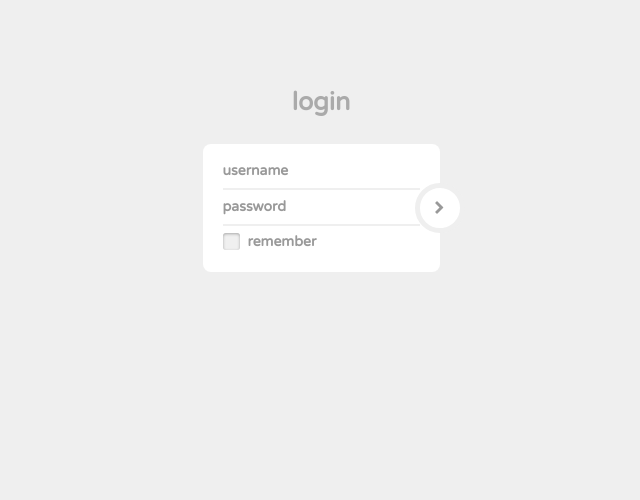
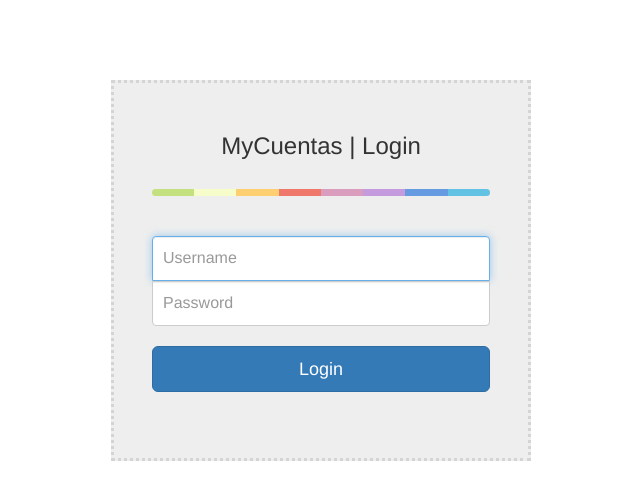
Before and after one commit to scimaginsoft/cuentas, a PHP site: page /login.php in a window 1280 px wide. Shown: the top 500 px of the page, without its empty margins (319-959 px from the left). Run offline with PHP 8.4, Linux system fonts and the light colour scheme; some libraries are stand-ins or nearby versions.

Commit message:
Actualizacion

```diff
--- a/actions/mainAppFunctions.php
+++ b/actions/mainAppFunctions.php
@@ -199,7 +199,7 @@ function selectCuenta()
 	}
 }
 
-function findBanco($intCuenta)
+function findCuenta($intCuenta)
 {
 	if(!empty($intCuenta) && is_int($intCuenta)) {
 		$query = "SELECT int_cuenta, int_banco, str_cuenta FROM cat_cuentas WHERE int_cuenta = :intCuenta";
--- a/classes/settings.ini.php
+++ b/classes/settings.ini.php
@@ -3,4 +3,4 @@
 host = localhost
 user = root
 password =
-dbname = cuentas
+dbname = mycuentas
--- a/css/styles.css
+++ b/css/styles.css
@@ -1,267 +1,47 @@
-/*=== 1. General Structure ===*/
-html,
-body {
-  background: #efefef;
+.wrapper {
+  margin-top: 80px;
+  margin-bottom: 20px;
+}
+
+.form-signin {
+  max-width: 420px;
+  padding: 30px 38px 66px;
+  margin: 0 auto;
+  background-color: #eee;
+  border: 3px dotted rgba(0,0,0,0.1);
+  }
+
+.form-signin-heading {
+  text-align:center;
+  margin-bottom: 30px;
+}
+
+.form-control {
+  position: relative;
+  font-size: 16px;
+  height: auto;
   padding: 10px;
-  font-family: 'Varela Round';
 }
-/*=== 2. Anchor Link ===*/
-a {
-  color: #aaaaaa;
-  transition: all ease-in-out 200ms;
+
+input[type="text"] {
+  margin-bottom: 0px;
+  border-bottom-left-radius: 0;
+  border-bottom-right-radius: 0;
 }
-a:hover {
-  color: #333333;
-  text-decoration: none;
+
+input[type="password"] {
+  margin-bottom: 20px;
+  border-top-left-radius: 0;
+  border-top-right-radius: 0;
 }
-/*=== 3. Text Outside the Box ===*/
-.etc-login-form {
-  color: #919191;
-  padding: 10px 20px;
+
+.colorgraph {
+  height: 7px;
+  border-top: 0;
+  background: #c4e17f;
+  border-radius: 5px;
+  background-image: -webkit-linear-gradient(left, #c4e17f, #c4e17f 12.5%, #f7fdca 12.5%, #f7fdca 25%, #fecf71 25%, #fecf71 37.5%, #f0776c 37.5%, #f0776c 50%, #db9dbe 50%, #db9dbe 62.5%, #c49cde 62.5%, #c49cde 75%, #669ae1 75%, #669ae1 87.5%, #62c2e4 87.5%, #62c2e4);
+  background-image: -moz-linear-gradient(left, #c4e17f, #c4e17f 12.5%, #f7fdca 12.5%, #f7fdca 25%, #fecf71 25%, #fecf71 37.5%, #f0776c 37.5%, #f0776c 50%, #db9dbe 50%, #db9dbe 62.5%, #c49cde 62.5%, #c49cde 75%, #669ae1 75%, #669ae1 87.5%, #62c2e4 87.5%, #62c2e4);
+  background-image: -o-linear-gradient(left, #c4e17f, #c4e17f 12.5%, #f7fdca 12.5%, #f7fdca 25%, #fecf71 25%, #fecf71 37.5%, #f0776c 37.5%, #f0776c 50%, #db9dbe 50%, #db9dbe 62.5%, #c49cde 62.5%, #c49cde 75%, #669ae1 75%, #669ae1 87.5%, #62c2e4 87.5%, #62c2e4);
+  background-image: linear-gradient(to right, #c4e17f, #c4e17f 12.5%, #f7fdca 12.5%, #f7fdca 25%, #fecf71 25%, #fecf71 37.5%, #f0776c 37.5%, #f0776c 50%, #db9dbe 50%, #db9dbe 62.5%, #c49cde 62.5%, #c49cde 75%, #669ae1 75%, #669ae1 87.5%, #62c2e4 87.5%, #62c2e4);
 }
-.etc-login-form p {
-  margin-bottom: 5px;
-}
-/*=== 4. Main Form ===*/
-.login-form-1 {
-  max-width: 300px;
-  border-radius: 5px;
-  display: inline-block;
-}
-.main-login-form {
-  position: relative;
-}
-.login-form-1 .form-control {
-  border: 0;
-  box-shadow: 0 0 0;
-  border-radius: 0;
-  background: transparent;
-  color: #555555;
-  padding: 7px 0;
-  font-weight: bold;
-  height:auto;
-}
-.login-form-1 .form-control::-webkit-input-placeholder {
-  color: #999999;
-}
-.login-form-1 .form-control:-moz-placeholder,
-.login-form-1 .form-control::-moz-placeholder,
-.login-form-1 .form-control:-ms-input-placeholder {
-  color: #999999;
-}
-.login-form-1 .form-group {
-  margin-bottom: 0;
-  border-bottom: 2px solid #efefef;
-  padding-right: 20px;
-  position: relative;
-}
-.login-form-1 .form-group:last-child {
-  border-bottom: 0;
-}
-.login-group {
-  background: #ffffff;
-  color: #999999;
-  border-radius: 8px;
-  padding: 10px 20px;
-}
-.login-group-checkbox {
-  padding: 5px 0;
-}
-/*=== 5. Login Button ===*/
-.login-form-1 .login-button {
-  position: absolute;
-  right: -25px;
-  top: 50%;
-  background: #ffffff;
-  color: #999999;
-  padding: 11px 0;
-  width: 50px;
-  height: 50px;
-  margin-top: -25px;
-  border: 5px solid #efefef;
-  border-radius: 50%;
-  transition: all ease-in-out 500ms;
-}
-.login-form-1 .login-button:hover {
-  color: #555555;
-  transform: rotate(450deg);
-}
-.login-form-1 .login-button.clicked {
-  color: #555555;
-}
-.login-form-1 .login-button.clicked:hover {
-  transform: none;
-}
-.login-form-1 .login-button.clicked.success {
-  color: #2ecc71;
-}
-.login-form-1 .login-button.clicked.error {
-  color: #e74c3c;
-}
-/*=== 6. Form Invalid ===*/
-label.form-invalid {
-  position: absolute;
-  top: 0;
-  right: 0;
-  z-index: 5;
-  display: block;
-  margin-top: -25px;
-  padding: 7px 9px;
-  background: #777777;
-  color: #ffffff;
-  border-radius: 5px;
-  font-weight: bold;
-  font-size: 11px;
-}
-label.form-invalid:after {
-  top: 100%;
-  right: 10px;
-  border: solid transparent;
-  content: " ";
-  height: 0;
-  width: 0;
-  position: absolute;
-  pointer-events: none;
-  border-color: transparent;
-  border-top-color: #777777;
-  border-width: 6px;
-}
-/*=== 7. Form - Main Message ===*/
-.login-form-main-message {
-  background: #ffffff;
-  color: #999999;
-  border-left: 3px solid transparent;
-  border-radius: 3px;
-  margin-bottom: 8px;
-  font-weight: bold;
-  height: 0;
-  padding: 0 20px 0 17px;
-  opacity: 0;
-  transition: all ease-in-out 200ms;
-}
-.login-form-main-message.show {
-  height: auto;
-  opacity: 1;
-  padding: 10px 20px 10px 17px;
-}
-.login-form-main-message.success {
-  border-left-color: #2ecc71;
-}
-.login-form-main-message.error {
-  border-left-color: #e74c3c;
-}
-/*=== 8. Custom Checkbox & Radio ===*/
-/* Base for label styling */
-[type="checkbox"]:not(:checked),
-[type="checkbox"]:checked,
-[type="radio"]:not(:checked),
-[type="radio"]:checked {
-  position: absolute;
-  left: -9999px;
-}
-[type="checkbox"]:not(:checked) + label,
-[type="checkbox"]:checked + label,
-[type="radio"]:not(:checked) + label,
-[type="radio"]:checked + label {
-  position: relative;
-  padding-left: 25px;
-  padding-top: 1px;
-  cursor: pointer;
-}
-/* checkbox aspect */
-[type="checkbox"]:not(:checked) + label:before,
-[type="checkbox"]:checked + label:before,
-[type="radio"]:not(:checked) + label:before,
-[type="radio"]:checked + label:before {
-  content: '';
-  position: absolute;
-  left: 0;
-  top: 2px;
-  width: 17px;
-  height: 17px;
-  border: 0px solid #aaa;
-  background: #f0f0f0;
-  border-radius: 3px;
-  box-shadow: inset 0 1px 3px rgba(0, 0, 0, 0.3);
-}
-/* checked mark aspect */
-[type="checkbox"]:not(:checked) + label:after,
-[type="checkbox"]:checked + label:after,
-[type="radio"]:not(:checked) + label:after,
-[type="radio"]:checked + label:after {
-  position: absolute;
-  color: #555555;
-  transition: all .2s;
-}
-/* checked mark aspect changes */
-[type="checkbox"]:not(:checked) + label:after,
-[type="radio"]:not(:checked) + label:after {
-  opacity: 0;
-  transform: scale(0);
-}
-[type="checkbox"]:checked + label:after,
-[type="radio"]:checked + label:after {
-  opacity: 1;
-  transform: scale(1);
-}
-/* disabled checkbox */
-[type="checkbox"]:disabled:not(:checked) + label:before,
-[type="checkbox"]:disabled:checked + label:before,
-[type="radio"]:disabled:not(:checked) + label:before,
-[type="radio"]:disabled:checked + label:before {
-  box-shadow: none;
-  border-color: #8c8c8c;
-  background-color: #878787;
-}
-[type="checkbox"]:disabled:checked + label:after,
-[type="radio"]:disabled:checked + label:after {
-  color: #555555;
-}
-[type="checkbox"]:disabled + label,
-[type="radio"]:disabled + label {
-  color: #8c8c8c;
-}
-/* accessibility */
-[type="checkbox"]:checked:focus + label:before,
-[type="checkbox"]:not(:checked):focus + label:before,
-[type="checkbox"]:checked:focus + label:before,
-[type="checkbox"]:not(:checked):focus + label:before {
-  border: 1px dotted #f6f6f6;
-}
-/* hover style just for information */
-label:hover:before {
-  border: 1px solid #f6f6f6 !important;
-}
-/*=== Customization ===*/
-/* radio aspect */
-[type="checkbox"]:not(:checked) + label:before,
-[type="checkbox"]:checked + label:before {
-  border-radius: 3px;
-}
-[type="radio"]:not(:checked) + label:before,
-[type="radio"]:checked + label:before {
-  border-radius: 35px;
-}
-/* selected mark aspect */
-[type="checkbox"]:not(:checked) + label:after,
-[type="checkbox"]:checked + label:after {
-  content: '✔';
-  top: 0;
-  left: 2px;
-  font-size: 14px;
-}
-[type="radio"]:not(:checked) + label:after,
-[type="radio"]:checked + label:after {
-  content: '\2022';
-  top: 0;
-  left: 3px;
-  font-size: 30px;
-  line-height: 25px;
-}
-/*=== 9. Misc ===*/
-.logo {
-  padding: 15px 0;
-  font-size: 25px;
-  color: #aaaaaa;
-  font-weight: bold;
-}
--- a/js/application.js
+++ b/js/application.js
@@ -1,156 +1,24 @@
-(function($) {
-    "use strict";
-
-	// Options for Message
-	//----------------------------------------------
-  var options = {
-	  'btn-loading': '<i class="fa fa-spinner fa-pulse"></i>',
-	  'btn-success': '<i class="fa fa-check"></i>',
-	  'btn-error': '<i class="fa fa-remove"></i>',
-	  'msg-success': 'All Good! Redirecting...',
-	  'msg-error': 'Wrong login credentials!',
-	  'useAJAX': true,
-  };
-
-	// Login Form
-	//----------------------------------------------
-	// Validation
-  $("#login-form").validate({
+$(document).ready(function() {
+	$('#Login_Form').validate({
 		rules: {
-      lg_username: "required",
-  	  lg_password: "required",
+			strUsername: {required: true},
+			strClave: {required: true}
 		},
-  	errorClass: "form-invalid"
-  });
-
-	// Form Submission
-  $("#login-form").submit(function() {
-  	remove_loading($(this));
-
-		if(options['useAJAX'] == true)
-		{
-			// Dummy AJAX request (Replace this with your AJAX code)
-		  // If you don't want to use AJAX, remove this
-  	  dummy_submit_form($(this));
-
-		  // Cancel the normal submission.
-		  // If you don't want to use AJAX, remove this
-  	  return false;
+		messages: {
+			strUsername: "El campo nombre de usuario es requerido",
+			strClave: "El campo contraseña es requerido"
+		},
+		submitHandler: function(form) {
+			var data = $('#Login_Form').serialize();
+			$.ajax({
+				url: 'http://localhost/mycuentas/actions/appActions.php',
+				type: 'POST',
+				dataType: 'json',
+				data: data,
+				success: function(response) {
+					alert(response.mensaje);
 				}
 			});
-
-	// Register Form
-	//----------------------------------------------
-	// Validation
-  $("#register-form").validate({
-  	rules: {
-      reg_username: "required",
-  	  reg_password: {
-  			required: true,
-  			minlength: 5
-  		},
-   		reg_password_confirm: {
-  			required: true,
-  			minlength: 5,
-  			equalTo: "#register-form [name=reg_password]"
-  		},
-  		reg_email: {
-  	    required: true,
-  			email: true
-  		},
-  		reg_agree: "required",
-    },
-	  errorClass: "form-invalid",
-	  errorPlacement: function( label, element ) {
-	    if( element.attr( "type" ) === "checkbox" || element.attr( "type" ) === "radio" ) {
-    		element.parent().append( label ); // this would append the label after all your checkboxes/labels (so the error-label will be the last element in <div class="controls"> )
-	    }
-			else {
-  	  	label.insertAfter( element ); // standard behaviour
-  	  }
 		}
 	});
-
-  // Form Submission
-  $("#register-form").submit(function() {
-  	remove_loading($(this));
-
-		if(options['useAJAX'] == true)
-		{
-			// Dummy AJAX request (Replace this with your AJAX code)
-		  // If you don't want to use AJAX, remove this
-  	  dummy_submit_form($(this));
-
-		  // Cancel the normal submission.
-		  // If you don't want to use AJAX, remove this
-  	  return false;
-		}
 });
-
-	// Forgot Password Form
-	//----------------------------------------------
-	// Validation
-  $("#forgot-password-form").validate({
-  	rules: {
-      fp_email: "required",
-    },
-  	errorClass: "form-invalid"
-  });
-
-	// Form Submission
-  $("#forgot-password-form").submit(function() {
-  	remove_loading($(this));
-
-		if(options['useAJAX'] == true)
-		{
-			// Dummy AJAX request (Replace this with your AJAX code)
-		  // If you don't want to use AJAX, remove this
-  	  dummy_submit_form($(this));
-
-		  // Cancel the normal submission.
-		  // If you don't want to use AJAX, remove this
-  	  return false;
-		}
-  });
-
-	// Loading
-	//----------------------------------------------
-  function remove_loading($form)
-  {
-  	$form.find('[type=submit]').removeClass('error success');
-  	$form.find('.login-form-main-message').removeClass('show error success').html('');
-  }
-
-  function form_loading($form)
-  {
-    $form.find('[type=submit]').addClass('clicked').html(options['btn-loading']);
-  }
-
-  function form_success($form)
-  {
-	  $form.find('[type=submit]').addClass('success').html(options['btn-success']);
-	  $form.find('.login-form-main-message').addClass('show success').html(options['msg-success']);
-  }
-
-  function form_failed($form)
-  {
-  	$form.find('[type=submit]').addClass('error').html(options['btn-error']);
-  	$form.find('.login-form-main-message').addClass('show error').html(options['msg-error']);
-  }
-
-	// Dummy Submit Form (Remove this)
-	//----------------------------------------------
-	// This is just a dummy form submission. You should use your AJAX function or remove this function if you are not using AJAX.
-  function dummy_submit_form($form)
-  {
-  	if($form.valid())
-  	{
-  		form_loading($form);
-
-  		setTimeout(function() {
-  			form_success($form);
-  		}, 2000);
-  	}
-  }
-
-})(jQuery);
--- a/js/custom.js
+++ /dev/null
@@ -1,3 +0,0 @@
-jQuery(document).ready(function($) {
-
-});
--- a/login.php
+++ b/login.php
@@ -12,34 +12,19 @@
 	<meta name="viewport" content="width=device-width, initial-scale=1, maximum-scale=1" />
 </head>
 <body>
-	<!-- LOGIN FORM -->
-	<div class="text-center" style="padding:50px 0">
-		<div class="logo">login</div>
-		<!-- Main Form -->
-		<div class="login-form-1">
-			<form id="login-form" class="text-left">
-				<div class="login-form-main-message"></div>
-				<div class="main-login-form">
-					<div class="login-group">
-						<div class="form-group">
-							<label for="lg_username" class="sr-only">Username</label>
-							<input type="text" class="form-control" id="lg_username" name="lg_username" placeholder="username">
-						</div>
-						<div class="form-group">
-							<label for="lg_password" class="sr-only">Password</label>
-							<input type="password" class="form-control" id="lg_password" name="lg_password" placeholder="password">
-						</div>
-						<div class="form-group login-group-checkbox">
-							<input type="checkbox" id="lg_remember" name="lg_remember">
-							<label for="lg_remember">remember</label>
-						</div>
-					</div>
-					<button type="submit" class="login-button"><i class="fa fa-chevron-right"></i></button>
-				</div>
-			</form>
-		</div>
-		<!-- end:Main Form -->
+<div class = "container">
+	<div class="wrapper">
+		<form action="" id="Login_Form" class="form-signin">
+		    <h3 class="form-signin-heading">MyCuentas | Login</h3>
+			<hr class="colorgraph"><br>
+
+			<input type="text" class="form-control" name="strUsername" id="strUsername" placeholder="Username" autofocus="" />
+			<input type="password" class="form-control" name="strClave" id="strClave" placeholder="Password" />
+			<input type="hidden" name="accion" id="accion" value="login" />
+			<input type="submit" class="btn btn-lg btn-primary btn-block" name="Submit" value="Login" />
+		</form>
 	</div>
+</div>
 
 	<script src="https://cdnjs.cloudflare.com/ajax/libs/jquery/2.1.4/jquery.min.js"></script>
 	<script src="https://maxcdn.bootstrapcdn.com/bootstrap/3.3.5/js/bootstrap.min.js"></script>
```
Also changed, not shown: actions/appActions.php (+5 -2 lines), 1 other file. Lines whose indentation alone changed are shown as unchanged.
